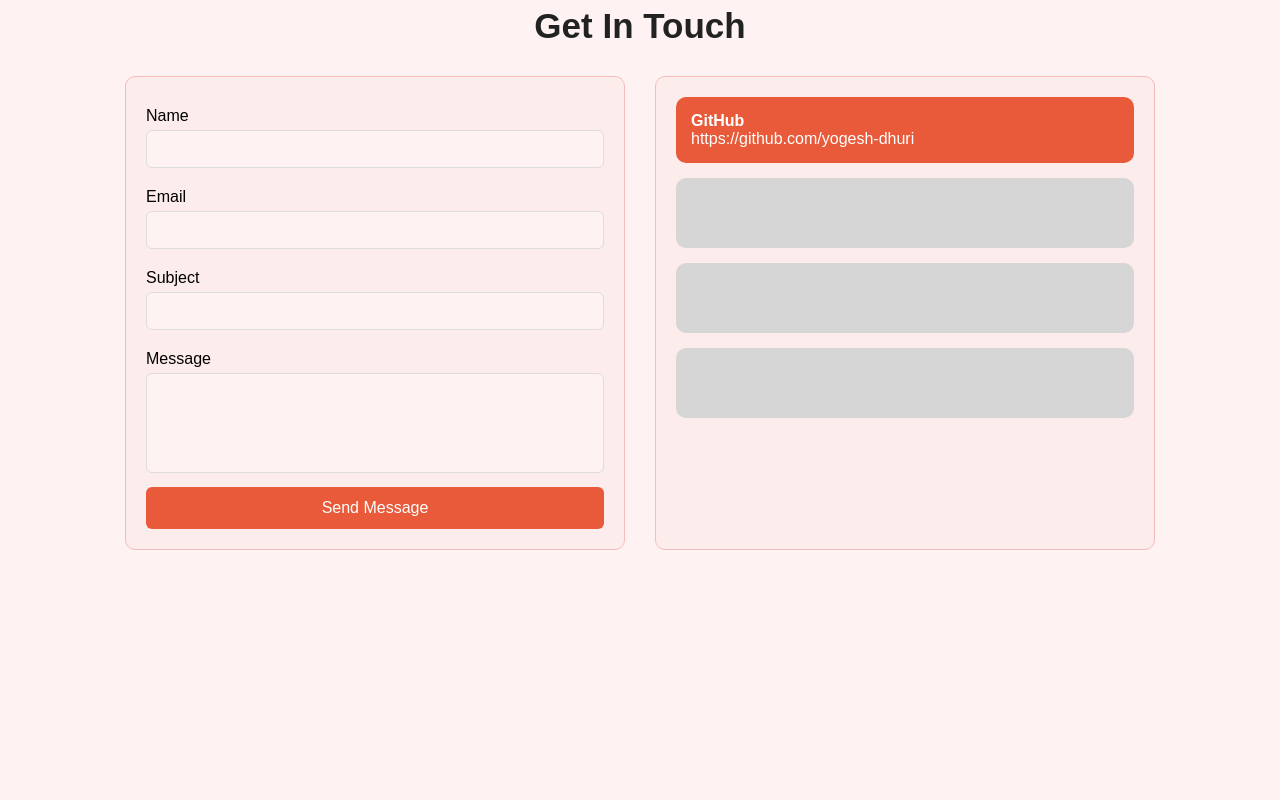
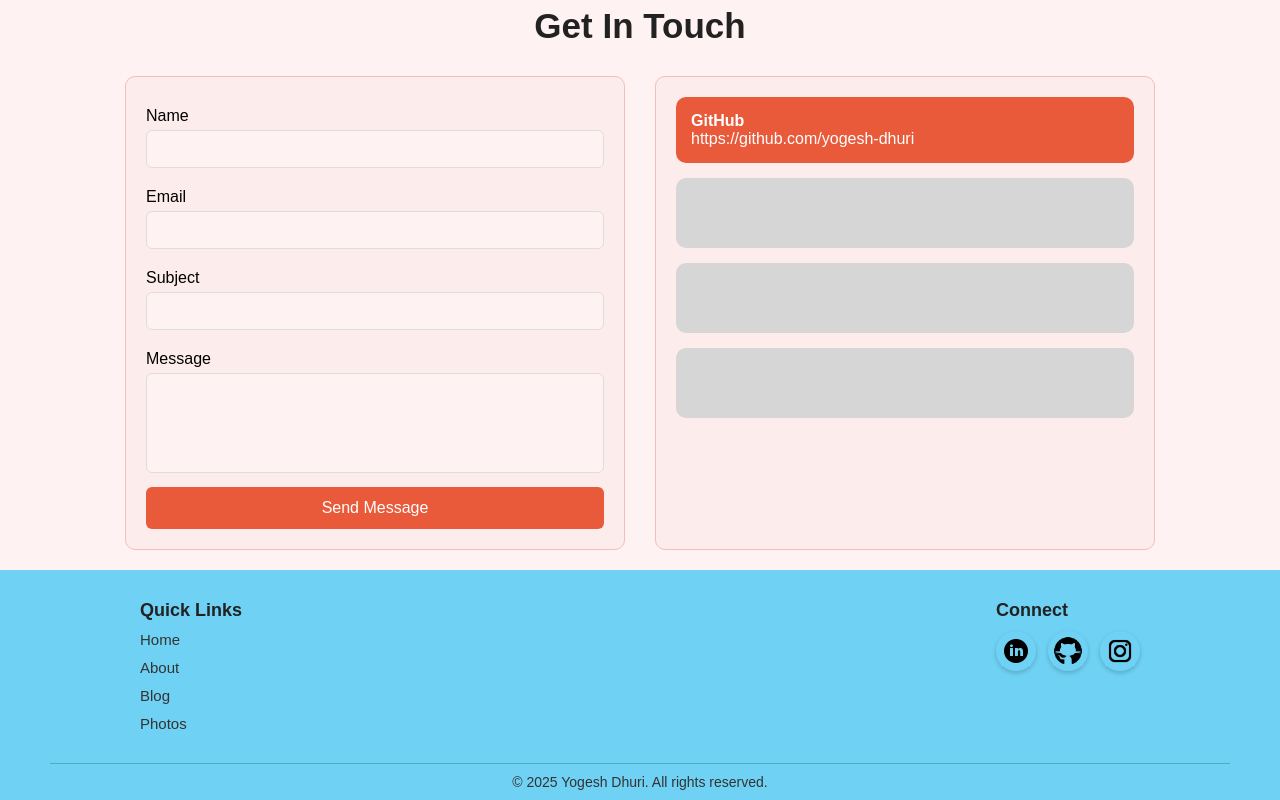
Before and after one commit to ysdhuri312/portfolio-app, a website built with Vite: page v2.0/index.html in a window 1280 px wide. Shown: the part 1739-2539 px from the top of the page. Before the commit the page ends 2309 px from the top, so only its background shows below. Built offline with nearby package versions, Linux system fonts and the light colour scheme.

Commit message:
Complete footer section with style and responsivness

```diff
--- a/v2.0/index.html
+++ b/v2.0/index.html
@@ -291,6 +291,29 @@
             </div>
           </section>
         </main>
+
+        <footer>
+          <div class="footer-container">
+            <div class="footer-column">
+              <h3>Quick Links</h3>
+              <ul class="footer-links">
+                <li><a href="#">Home</a></li>
+                <li><a href="#">About</a></li>
+                <li><a href="#">Blog</a></li>
+                <li><a href="#">Photos</a></li>
+              </ul>
+            </div>
+            <div class="footer-column">
+              <h3>Connect</h3>
+              <div class="social-icons">
+                <a href="#"><img src="icons/linkedin.png" alt="" /></a
+                ><a href="#"><img src="icons/github.png" alt="" /></a
+                ><a href="#"><img src="icons/instagram.png" alt="" /></a>
+              </div>
+            </div>
+          </div>
+          <div class="copyright">© 2025 Yogesh Dhuri. All rights reserved.</div>
+        </footer>
       </body>
     </div>
     <script type="module" src="/src/main.js"></script>
--- /dev/null
+++ b/v2.0/src/styles/footer.css
@@ -0,0 +1,83 @@
+footer {
+    background: #6fd2f5;
+    padding: 30px 50px 10px
+}
+
+.footer-container {
+    background: #6fd2f5;
+    display: flex;
+    justify-content: space-between;
+    flex-wrap: wrap;
+    max-width: 1000px;
+    margin: auto
+}
+
+.footer-column h3 {
+    color: #222;
+    margin-bottom: 10px;
+    font-size: 18px;
+    font-weight: 700;
+    background: #6fd2f5
+}
+
+.footer-column {
+    background: #6fd2f5
+}
+
+.footer-links {
+    list-style: none;
+    padding: 0;
+    margin: 0;
+    background: #6fd2f5
+}
+
+.footer-links li {
+    margin-bottom: 10px;
+    background: #6fd2f5
+}
+
+.footer-links a {
+    text-decoration: none;
+    color: #333;
+    font-size: 15px;
+    background: #6fd2f5
+}
+
+.footer-links a:hover {
+    text-decoration: underline
+}
+
+.social-icons {
+    display: flex;
+    gap: 12px;
+    margin-top: 10px;
+    background: #6fd2f5
+}
+
+.social-icons a {
+    display: inline-flex;
+    align-items: center;
+    justify-content: center;
+    width: 40px;
+    height: 40px;
+    border-radius: 50%;
+    background: #6fd2f5;
+    box-shadow: 0 2px 5px rgb(0 0 0 / .2);
+    transition: transform 0.2s, background 0.3s
+}
+
+.social-icons img {
+    width: 30px;
+    height: 30px;
+    background: #6fd2f5
+}
+
+.copyright {
+    text-align: center;
+    margin-top: 20px;
+    padding-top: 10px;
+    font-size: 14px;
+    border-top: 1px solid rgb(0 0 0 / .2);
+    color: #333;
+    background: #6fd2f5
+}
--- a/v2.0/src/styles/header.css
+++ b/v2.0/src/styles/header.css
@@ -99,6 +99,7 @@ header>.btn:hover {
 
     header #logo a {
         font-size: 15px;
+        font-weight: 800;
     }
 
     #logo span {
--- a/v2.0/src/styles/main.css
+++ b/v2.0/src/styles/main.css
@@ -4,6 +4,7 @@
 @import 'specialize.css';
 @import 'my-work.css';
 @import 'contact.css';
+@import 'footer.css';
 
 @font-face {
   font-family: "poppins";
```
